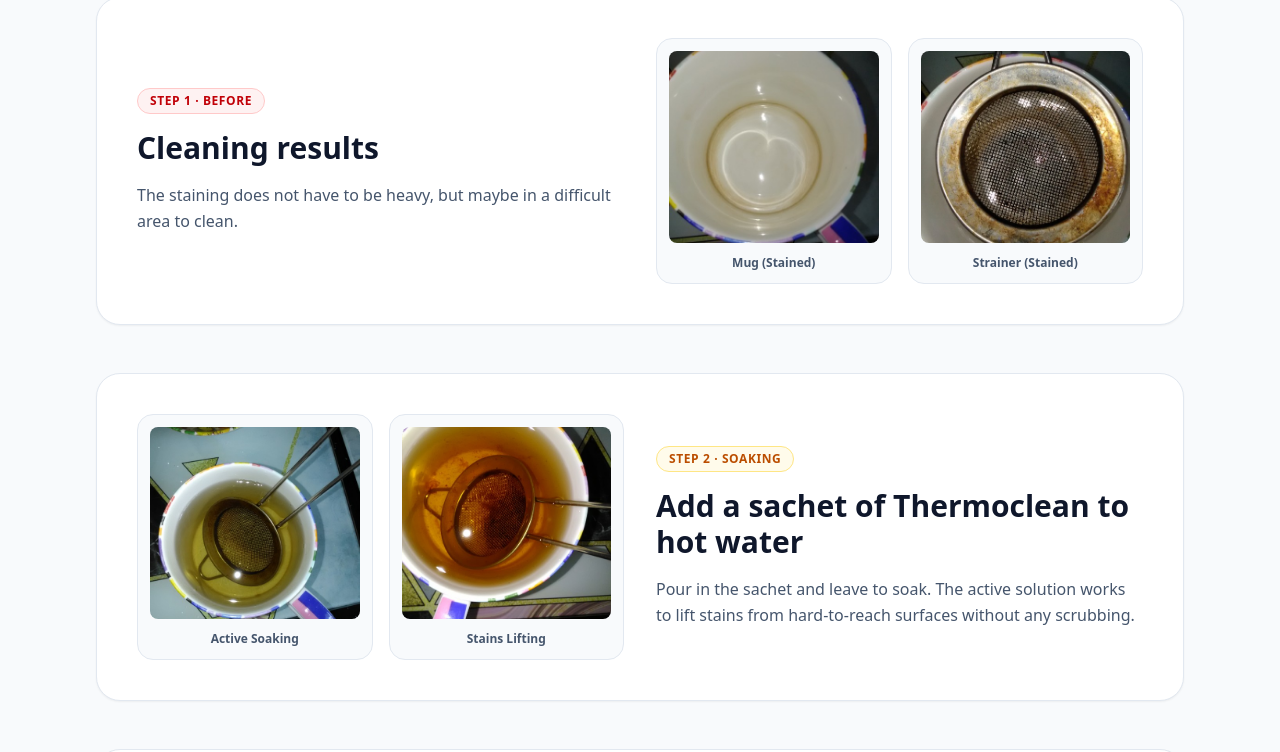
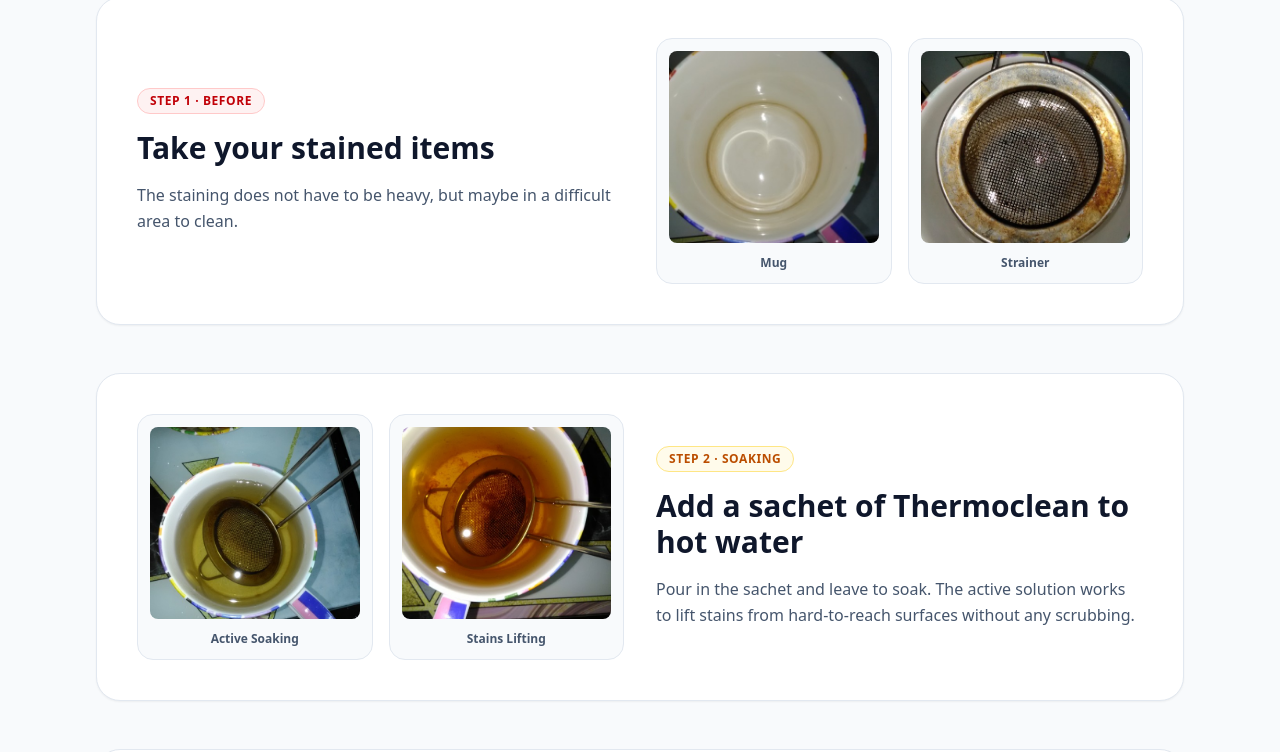
Before and after one commit to porotkin/thermoclean, a React (Vite) app: page / in a window 1280 px wide. Shown: the part 2570-3322 px from the top of the page. Built offline with nearby package versions, Linux system fonts and the light colour scheme.

Commit message:
Usage component: Wording

```diff
--- a/src/components/Usage.jsx
+++ b/src/components/Usage.jsx
@@ -1,22 +1,39 @@
-import {Coffee, CupSoda, Droplets, Flower2, Sandwich, Utensils, Wine} from "lucide-react"
-import {Card, CardContent} from "@/components/ui/card"
+import {
+  Coffee,
+  CupSoda,
+  Droplets,
+  Flower2,
+  Sandwich,
+  Utensils,
+  Wine,
+} from "lucide-react";
+import { Card, CardContent } from "@/components/ui/card";
 
-import beforeCup from "../../assets/img/before-1.jpg"
-import beforeStrainer from "../../assets/img/before-2.jpg"
-import soakCup from "../../assets/img/usage-1.jpg"
-import soakStrainer from "../../assets/img/usage-2.jpg"
-import afterCup from "../../assets/img/after-1.jpg"
-import afterStrainer from "../../assets/img/after-2.jpg"
+import beforeCup from "../../assets/img/before-1.jpg";
+import beforeStrainer from "../../assets/img/before-2.jpg";
+import soakCup from "../../assets/img/usage-1.jpg";
+import soakStrainer from "../../assets/img/usage-2.jpg";
+import afterCup from "../../assets/img/after-1.jpg";
+import afterStrainer from "../../assets/img/after-2.jpg";
 
 const visualSteps = [
   {
     n: "1",
     stage: "Before",
-        title: "Cleaning results",
-        description: "The staining does not have to be heavy, but maybe in a difficult area to clean.",
+    title: "Take your stained items",
+    description:
+      "The staining does not have to be heavy, but maybe in a difficult area to clean.",
     images: [
-            { src: beforeCup, alt: "Stained mug before cleaning", label: "Mug (Stained)" },
-            { src: beforeStrainer, alt: "Stained strainer before cleaning", label: "Strainer (Stained)" },
+      {
+        src: beforeCup,
+        alt: "Stained mug before cleaning",
+        label: "Mug",
+      },
+      {
+        src: beforeStrainer,
+        alt: "Stained strainer before cleaning",
+        label: "Strainer",
+      },
     ],
     badgeColor: "bg-red-50 text-red-700 border-red-200",
   },
@@ -24,10 +41,19 @@
     n: "2",
     stage: "Soaking",
     title: "Add a sachet of Thermoclean to hot water",
-        description: "Pour in the sachet and leave to soak. The active solution works to lift stains from hard-to-reach surfaces without any scrubbing.",
+    description:
+      "Pour in the sachet and leave to soak. The active solution works to lift stains from hard-to-reach surfaces without any scrubbing.",
     images: [
-            { src: soakCup, alt: "Strainer soaking in the mug", label: "Active Soaking" },
-            { src: soakStrainer, alt: "Strainer in solution lifting stains", label: "Stains Lifting" },
+      {
+        src: soakCup,
+        alt: "Strainer soaking in the mug",
+        label: "Active Soaking",
+      },
+      {
+        src: soakStrainer,
+        alt: "Strainer in solution lifting stains",
+        label: "Stains Lifting",
+      },
     ],
     badgeColor: "bg-amber-50 text-amber-700 border-amber-200",
   },
@@ -35,24 +61,29 @@
     n: "3",
     stage: "After",
     title: "Result: clean and fresh",
-        description: "Rinse thoroughly to reveal sparkling clean results. Safe for bone china, stainless steel, and melamine.",
+    description:
+      "Rinse thoroughly to reveal sparkling clean results. Safe for bone china, stainless steel, and melamine.",
     images: [
-            { src: afterCup, alt: "Sparkling clean mug", label: "Mug (Clean)" },
-            { src: afterStrainer, alt: "Shiny tea strainer", label: "Strainer (Clean)" },
+      { src: afterCup, alt: "Sparkling clean mug", label: "Mug" },
+      {
+        src: afterStrainer,
+        alt: "Shiny tea strainer",
+        label: "Strainer",
+      },
     ],
     badgeColor: "bg-emerald-50 text-emerald-700 border-emerald-200",
   },
-]
+];
 
 const items = [
-    {icon: Coffee, label: "Enamel & stainless-steel teapots"},
-    {icon: Utensils, label: "Cutlery"},
-    {icon: Flower2, label: "Porcelain figures"},
-    {icon: Sandwich, label: "Melamine picnic ware"},
-    {icon: CupSoda, label: "Mugs & cups"},
-    {icon: Wine, label: "Fine bone-china"},
-    {icon: Droplets, label: "Drinks bottles"},
-]
+  { icon: Coffee, label: "Enamel & stainless-steel teapots" },
+  { icon: Utensils, label: "Cutlery" },
+  { icon: Flower2, label: "Porcelain figures" },
+  { icon: Sandwich, label: "Melamine picnic ware" },
+  { icon: CupSoda, label: "Mugs & cups" },
+  { icon: Wine, label: "Fine bone-china" },
+  { icon: Droplets, label: "Drinks bottles" },
+];
 
 const steps = [
   {
@@ -70,14 +101,11 @@
     title: "Rinse thoroughly",
     body: "Empty the cooled flask and rinse with copious amounts of water. Repeat if stains persist.",
   },
-]
+];
 
 export default function Usage() {
   return (
-        <section
-            id="usage"
-            className="bg-slate-50 py-20 sm:py-24"
-        >
+    <section id="usage" className="bg-slate-50 py-20 sm:py-24">
       <div className="mx-auto max-w-6xl px-4 sm:px-6 lg:px-8">
         <div className="mx-auto max-w-2xl text-center">
           <p className="text-sm font-semibold uppercase tracking-wider text-brand-700">
@@ -97,12 +125,12 @@
             Safely cleans
           </h3>
           <ul className="mt-6 grid grid-cols-2 gap-3 sm:grid-cols-3 lg:grid-cols-7">
-                        {items.map(({icon: Icon, label}) => (
+            {items.map(({ icon: Icon, label }) => (
               <li
                 key={label}
                 className="flex flex-col items-center gap-2 rounded-xl border border-slate-200 bg-white p-4 text-center"
               >
-                                <Icon className="h-6 w-6 text-brand-700" strokeWidth={1.5}/>
+                <Icon className="h-6 w-6 text-brand-700" strokeWidth={1.5} />
                 <span className="text-xs leading-tight text-slate-700">
                   {label}
                 </span>
@@ -116,11 +144,10 @@
             Directions for use
           </h3>
           <div className="mt-10 grid grid-cols-1 gap-6 md:grid-cols-3">
-                        {steps.map(({n, title, body}) => (
+            {steps.map(({ n, title, body }) => (
               <Card key={n} className="border-slate-200">
                 <CardContent className="p-6 pt-6">
-                                    <div
-                                        className="flex h-9 w-9 items-center justify-center rounded-full bg-brand-700 text-sm font-semibold text-white">
+                  <div className="flex h-9 w-9 items-center justify-center rounded-full bg-brand-700 text-sm font-semibold text-white">
                     {n}
                   </div>
                   <h4 className="mt-4 text-lg font-semibold text-slate-900">
@@ -144,7 +171,8 @@
               Real Cleaning Demonstration
             </h3>
             <p className="mt-4 text-base text-slate-600 sm:text-lg">
-                            Watch how Thermoclean removes years of stubborn coffee and tea stains in three simple steps.
+              Watch how Thermoclean removes years of stubborn coffee and tea
+              stains in three simple steps.
             </p>
           </div>
 
@@ -195,5 +223,5 @@
         </div>
       </div>
     </section>
-    )
+  );
 }
```
Lines whose indentation alone changed are shown as unchanged.
